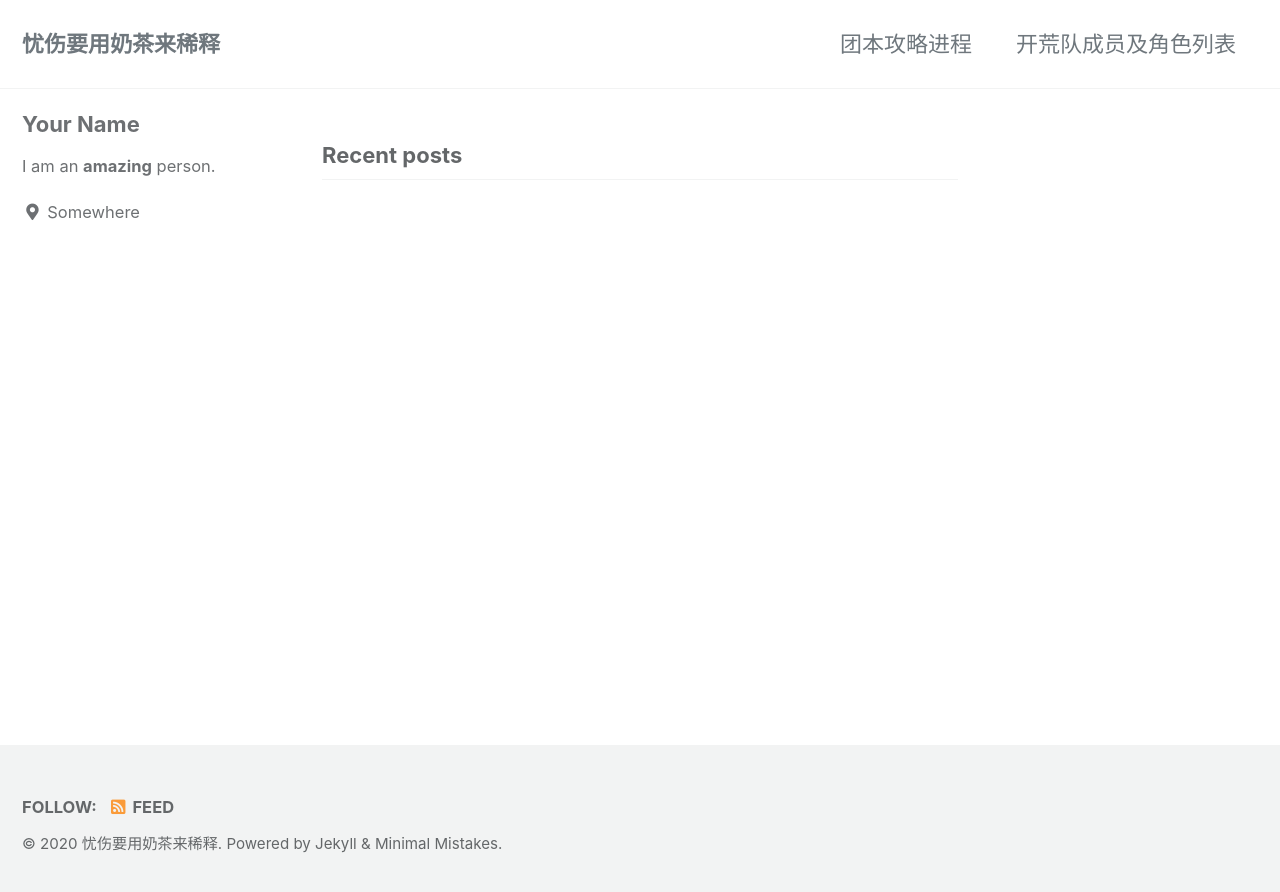
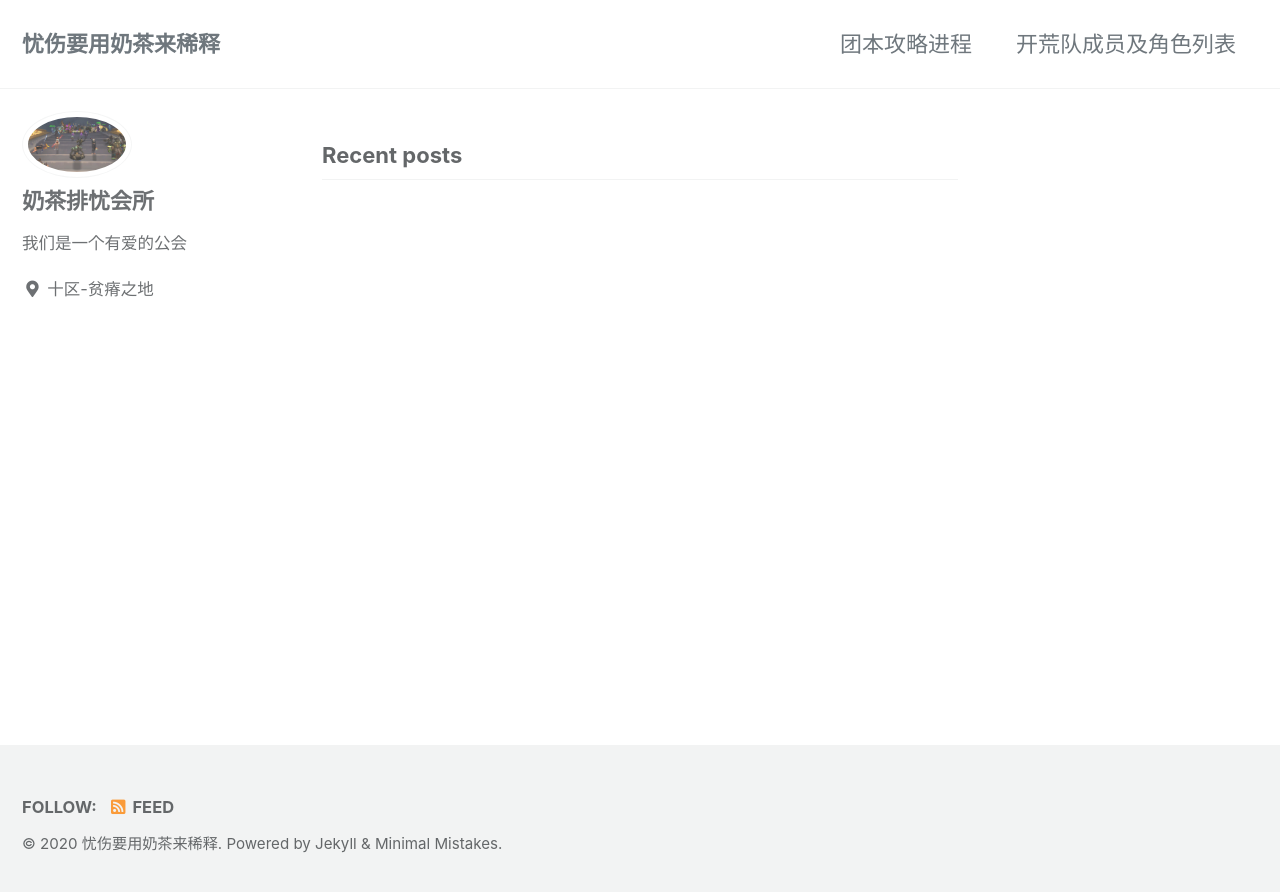
Before and after one commit to supermt/supermt.github.io, a Jekyll site: the page built from index.html, in a window 1280 px wide. Shown: the top 892 px of the page. Built offline with Jekyll 4.4.1, drawn with Linux system fonts in a browser that asks for light colours; cached includes are drawn as plain includes; the list of posts is cut into pages by our own code.

Commit message:
modify readme and home page

```diff
--- a/_config.yml
+++ b/_config.yml
@@ -93,10 +93,10 @@ analytics:
 
 # Site Author
 author:
-  name             : "Your Name"
-  avatar           : # path of avatar image, e.g. "/assets/images/bio-photo.jpg"
-  bio              : "I am an **amazing** person."
-  location         : "Somewhere"
+  name             : "奶茶排忧会所"
+  avatar           : "https://github.com/supermt/supermt.github.io/blob/main/logo.jpg"
+  bio              : "我们是一个有爱的公会"
+  location         : "十区-贫瘠之地"
   email            :
   links:
     - label: "Email"
@@ -212,7 +212,7 @@ sass:
 permalink: /:categories/:title/
 paginate: 5 # amount of posts to show
 paginate_path: /page:num/
-timezone: # https://en.wikipedia.org/wiki/List_of_tz_database_time_zones
+# timezone: # https://en.wikipedia.org/wiki/List_of_tz_database_time_zones
 
 
 # Plugins (previously gems:)
```
Also changed, not shown: README.md.
